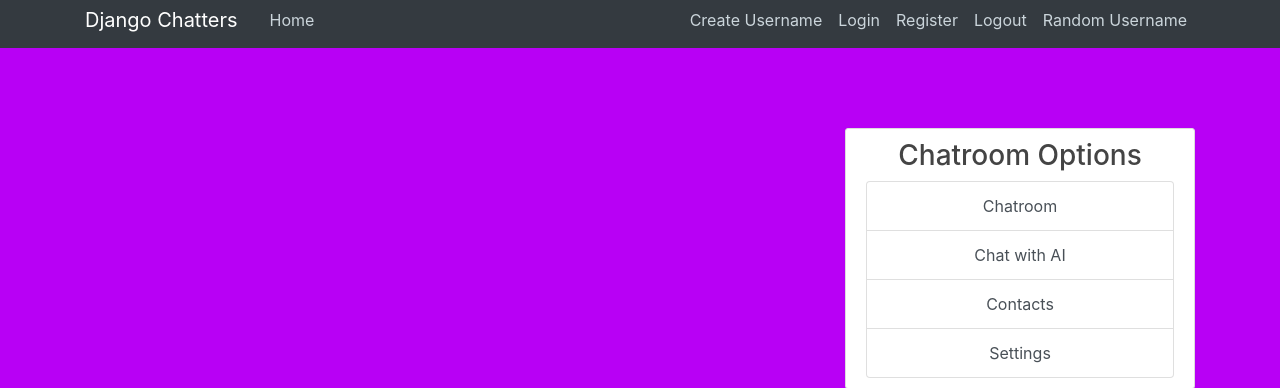
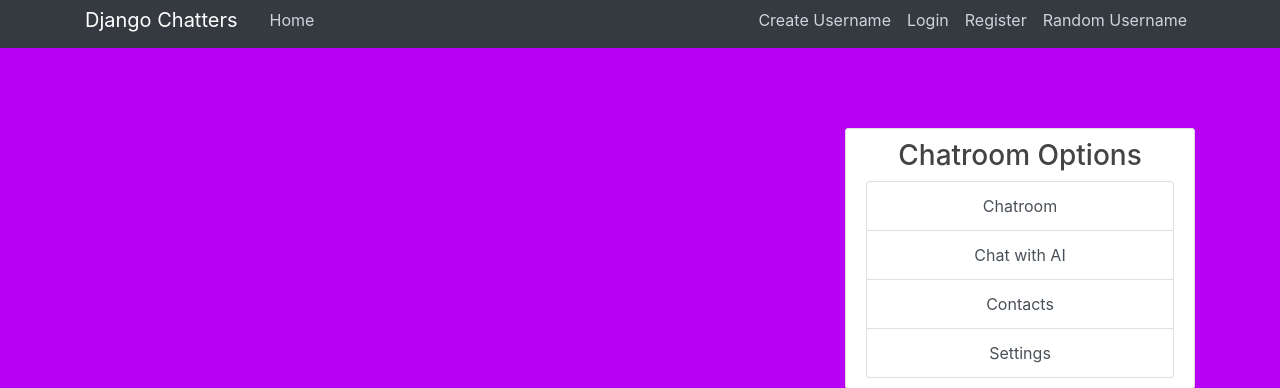
Before and after one commit to GabrielG95/CSE412Final_Project, a Django app: page / in a window 1280 px wide. Shown: the top 388 px of the page. Run offline with Django 4.2, Linux system fonts and the light colour scheme; some libraries are stand-ins or nearby versions.

Commit message:
Tweaked a bit to make certain options disappear if logged in

```diff
--- a/messaging_app/chat/templates/chat/base.html
+++ b/messaging_app/chat/templates/chat/base.html
@@ -32,11 +32,15 @@
                     </div>
                     <!-- Navbar Right Side -->
                     <div class="navbar-nav">
-                        <a class="nav-item nav-link" href="{% url 'create_username' %}">Create Username</a>
-                        <a class="nav-item nav-link" href="{% url 'login' %}">Login</a>
-                        <a class="nav-item nav-link" href="{% url 'register' %}">Register</a>
-                        <a class="nav-item nav-link" href="{% url 'logout' %}">Logout</a>
-                        <a class="nav-item nav-link" href="{% url 'random_username' %}">Random Username</a>
+                        {% if user.is_authenticated %}
+                            <a class="nav-item nav-link" href="#">Welcome, {{ user.username }}</a>
+                            <a class="nav-item nav-link" href="{% url 'logout' %}">Logout</a>
+                        {% else %}
+                            <a class="nav-item nav-link" href="{% url 'create_username' %}">Create Username</a>
+                            <a class="nav-item nav-link" href="{% url 'login' %}">Login</a>
+                            <a class="nav-item nav-link" href="{% url 'register' %}">Register</a>
+                            <a class="nav-item nav-link" href="{% url 'random_username' %}">Random Username</a>
+                        {% endif %}
                     </div>
                 </div>
             </div>
```
